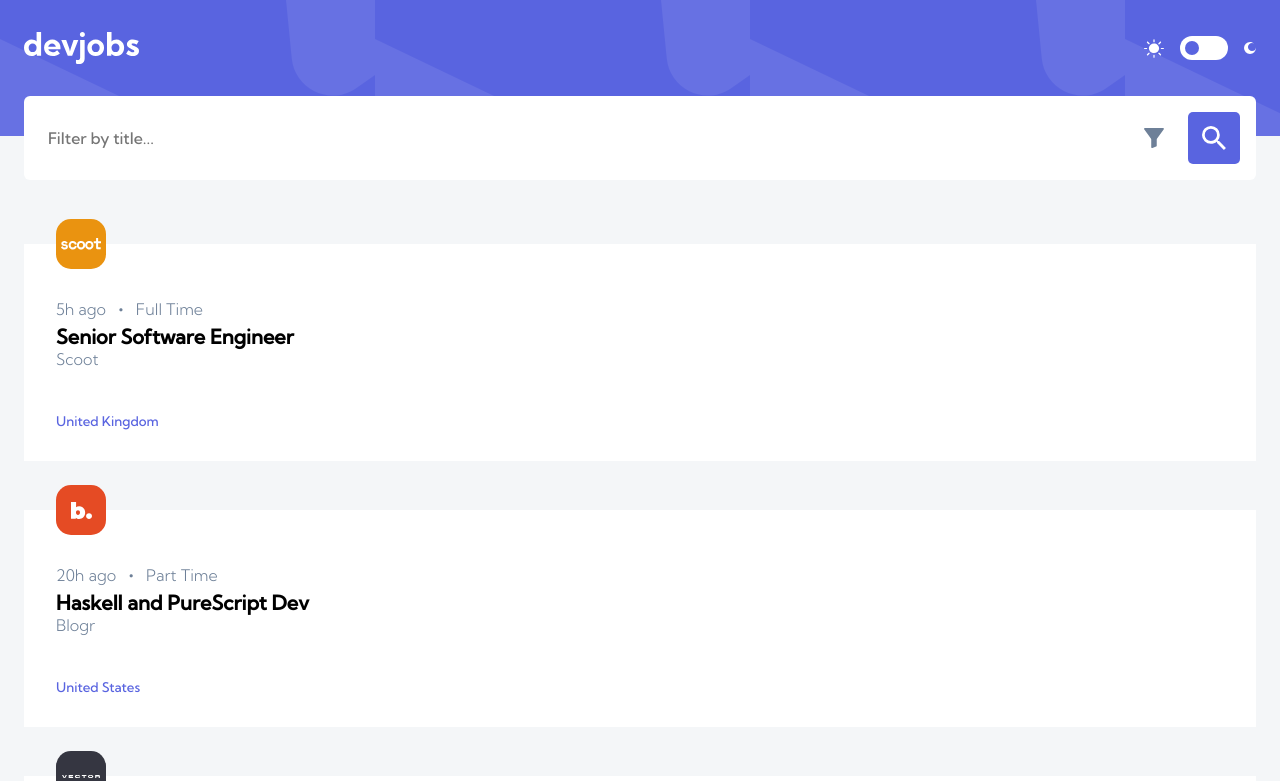
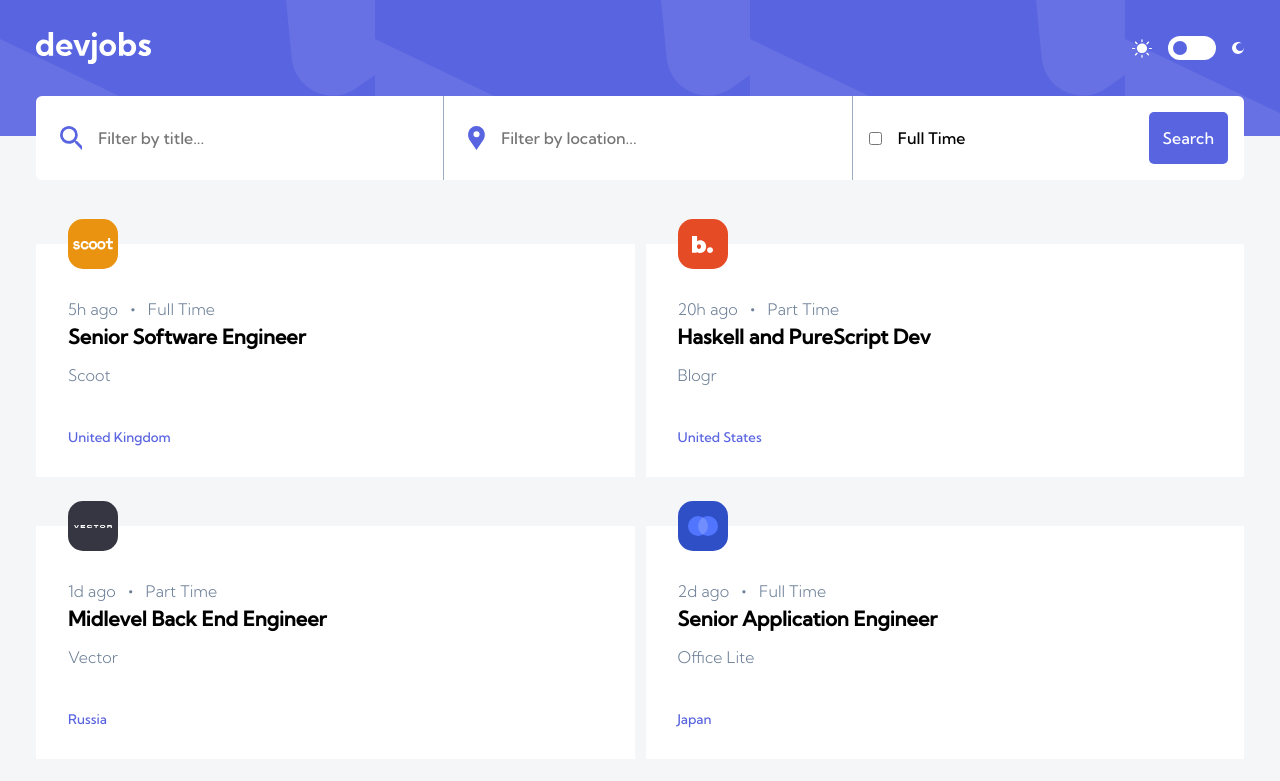
Before and after one commit to RickyReyes/devjobs, a React (Create React App) app: page / in a window 1280 px wide. Shown: the top 781 px of the page. Built offline with nearby package versions, Linux system fonts and the light colour scheme.

Commit message:
dark mode,  tablet progress

```diff
--- a/public/index.html
+++ b/public/index.html
@@ -24,7 +24,7 @@
       work correctly both with client-side routing and a non-root public URL.
       Learn how to configure a non-root public URL by running `npm run build`.
     -->
-    <title>React App</title>
+		<title>devjobs</title>
 	</head>
 	<body>
 		<noscript>You need to enable JavaScript to run this app.</noscript>
@@ -38,6 +38,5 @@
 
       To begin the development, run `npm start` or `yarn start`.
       To create a production bundle, use `npm run build` or `yarn build`.
-    -->
-  </body>
+    --></body>
 </html>
--- a/src/App.css
+++ b/src/App.css
@@ -60,6 +60,14 @@ header {
   margin: 0 1.5rem;
   border-radius: 6px;
 }
+.search-bar.dark {
+  background-color: #19202d;
+  color: white;
+}
+
+.search-bar-large {
+  display: none;
+}
 
 .search-bar__input {
   width: 100%;
@@ -70,6 +78,10 @@ header {
 }
 .search-bar__input:focus {
   outline: 0;
+}
+.search-bar__input.dark {
+  background-color: #19202d;
+  color: white;
 }
 
 .search-bar__filter {
@@ -133,7 +145,7 @@ header {
   color: #9daec2;
 }
 
-.load-more {
+.btn {
   padding: 1rem 30px;
   font-size: 1rem;
   color: white;
@@ -143,4 +155,62 @@ header {
   display: block;
   margin: 0.5rem auto 0;
   cursor: pointer;
+}
+
+@media (min-width: 768px) {
+  .card h1 {
+    padding-bottom: 1rem;
+  }
+  header,
+.card-container {
+    padding-left: 2.25rem;
+    padding-right: 2.25rem;
+  }
+  .search-bar {
+    margin-left: 2.25rem;
+    margin-right: 2.25rem;
+  }
+  .card-container {
+    grid-template-columns: 1fr 1fr;
+    -moz-column-gap: 11px;
+         column-gap: 11px;
+  }
+  .search-bar:not(.search-bar-large) {
+    display: none;
+  }
+  .search-bar-large {
+    display: flex;
+    padding: 0;
+  }
+  .search-bar-large > * {
+    display: flex;
+    flex: 1;
+    align-items: center;
+    padding: 0 1.5rem;
+  }
+  .search-bar-large > *:nth-of-type(2) {
+    border-left: 0.5px solid #9daec2;
+    border-right: 0.5px solid #9daec2;
+  }
+  .search-bar-large.dark > *:nth-of-type(2) {
+    border-color: #6e8098;
+  }
+  .search-bar__input.lg {
+    height: 100%;
+    padding: 2rem 1rem;
+  }
+  .search-bar-large label {
+    padding-left: 1rem;
+  }
+  .search-bar-large label.dark {
+    color: white;
+  }
+  .search-bar-large .btn {
+    padding: 1rem 0.875rem;
+    margin: 0;
+    margin-left: auto;
+  }
+  .search-bar-large > *:nth-child(3) {
+    padding: 1rem;
+  }
 }/*# sourceMappingURL=App.css.map */
--- a/src/App.scss
+++ b/src/App.scss
@@ -9,6 +9,18 @@ $white: #ffffff;
 $light-grey: #f4f6f8;
 $grey: #9daec2;
 $dark-grey: #6e8098;
+
+@mixin btn {
+	padding: 1rem 30px;
+	font-size: 1rem;
+	color: white;
+	background-color: $violet;
+	border: 0;
+	border-radius: 5px;
+	display: block;
+	margin: 0.5rem auto 0;
+	cursor: pointer;
+}
 
 *,
 *::before,
@@ -69,6 +81,14 @@ header {
 	padding: 1rem;
 	margin: 0 1.5rem;
 	border-radius: 6px;
+	&.dark {
+		background-color: $very-dark-blue;
+		color: white;
+	}
+}
+
+.search-bar-large {
+	display: none;
 }
 
 .search-bar__input {
@@ -79,6 +99,10 @@ header {
 	font-size: 1rem;
 	&:focus {
 		outline: 0;
+	}
+	&.dark {
+		background-color: $very-dark-blue;
+		color: white;
 	}
 }
 
@@ -144,14 +168,68 @@ header {
 	}
 }
 
-.load-more {
-	padding: 1rem 30px;
-	font-size: 1rem;
-	color: white;
-	background-color: $violet;
-	border: 0;
-	border-radius: 5px;
-	display: block;
-	margin: 0.5rem auto 0;
-	cursor: pointer;
+.btn {
+	@include btn;
 }
+
+@media (min-width: 768px) {
+	.card h1 {
+		padding-bottom: 1rem;
+	}
+	header,
+	.card-container {
+		padding-left: 2.25rem;
+		padding-right: 2.25rem;
+	}
+	.search-bar {
+		margin-left: 2.25rem;
+		margin-right: 2.25rem;
+	}
+	.card-container {
+		grid-template-columns: 1fr 1fr;
+		column-gap: 11px;
+	}
+
+	.search-bar:not(.search-bar-large) {
+		display: none;
+	}
+
+	.search-bar-large {
+		display: flex;
+		padding: 0;
+	}
+	.search-bar-large > * {
+		display: flex;
+		flex: 1;
+		align-items: center;
+		padding: 0 1.5rem;
+	}
+
+	.search-bar-large > *:nth-of-type(2) {
+		border-left: 0.5px solid $grey;
+		border-right: 0.5px solid $grey;
+	}
+	.search-bar-large.dark > *:nth-of-type(2) {
+		border-color: $dark-grey;
+	}
+
+	.search-bar__input.lg {
+		height: 100%;
+		padding: 2rem 1rem;
+	}
+
+	.search-bar-large label {
+		padding-left: 1rem;
+		&.dark {
+			color: white;
+		}
+	}
+	.search-bar-large .btn {
+		padding: 1rem 0.875rem;
+		margin: 0;
+		margin-left: auto;
+	}
+	.search-bar-large > *:nth-child(3) {
+		padding: 1rem;
+	}
+}
--- a/src/App.tsx
+++ b/src/App.tsx
@@ -6,6 +6,7 @@ import { ThemeContext } from "./themeContext";
 
 import Header from "./components/Header";
 import SearchBar from "./components/SearchBar";
+import SearchBarLarge from "./components/SearchBarLarge";
 import Jobs from "./components/Jobs";
 import LoadMore from "./components/LoadMore";
 export type IJob = {
@@ -39,6 +40,7 @@ function App() {
 		<div className={`App ${theme}`}>
 			<Header />
 			<SearchBar />
+			<SearchBarLarge />
 			<Jobs jobData={jobData} loadMore={loadMore} />
 			{!loadMore && <LoadMore setLoadMore={setLoadMore} />}
 		</div>
--- a/src/components/LoadMore.jsx
+++ b/src/components/LoadMore.jsx
@@ -2,7 +2,7 @@ import React from "react";
 
 const LoadMore = ({ setLoadMore }) => {
 	return (
-		<button className="load-more" onClick={() => setLoadMore(true)}>
+		<button className="btn" onClick={() => setLoadMore(true)}>
 			Load More
 		</button>
 	);
--- /dev/null
+++ b/src/components/SearchBarLarge.jsx
@@ -0,0 +1,44 @@
+import React, { useContext } from "react";
+import { ThemeContext } from "../themeContext";
+
+const SearchBarLarge = () => {
+	const { theme } = useContext(ThemeContext);
+	return (
+		<div className={`search-bar search-bar-large ${theme}`}>
+			<div>
+				<svg width="24" height="24" xmlns="http://www.w3.org/2000/svg">
+					<path
+						d="M17.112 15.059h-1.088l-.377-.377a8.814 8.814 0 002.15-5.784A8.898 8.898 0 008.898 0 8.898 8.898 0 000 8.898a8.898 8.898 0 008.898 8.899c2.211 0 4.23-.808 5.784-2.143l.377.377v1.081l6.845 6.832 2.04-2.04-6.832-6.845zm-8.214 0A6.16 6.16 0 118.9 2.737a6.16 6.16 0 010 12.322z"
+						fill="#5964e0"
+						fillRule="nonzero"
+					/>
+				</svg>
+				<input
+					className={`search-bar__input lg ${theme}`}
+					type="text"
+					placeholder="Filter by title..."
+				/>
+			</div>
+			<div>
+				<img
+					src="./assets/desktop/icon-location.svg"
+					alt="search icon"
+				/>
+				<input
+					className={`search-bar__input lg ${theme}`}
+					type="text"
+					placeholder="Filter by location..."
+				/>
+			</div>
+			<div>
+				<input type="checkbox" name="full-time" />
+				<label className={theme} for="full-time">
+					Full Time
+				</label>
+				<button className="btn">Search</button>
+			</div>
+		</div>
+	);
+};
+
+export default SearchBarLarge;
```
Also changed, not shown: 1 other file (tests, documents, lock files or other folders). Lines whose indentation alone changed are shown as unchanged.
